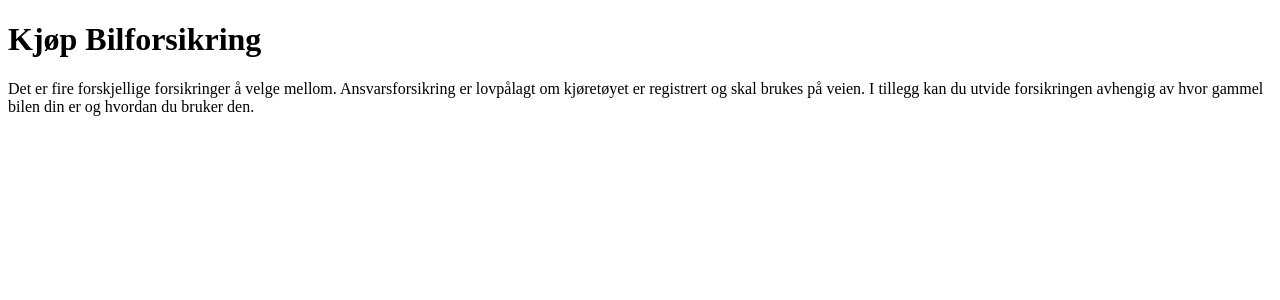
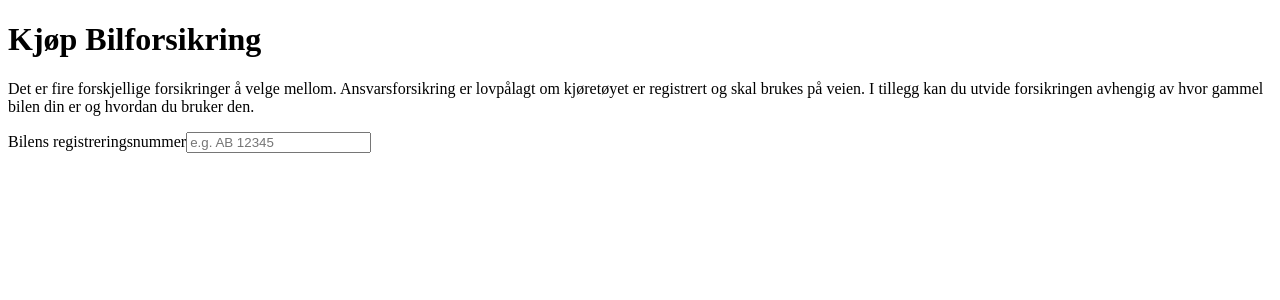
Before and after one commit to vegardok/case-forsikring-2020, a Next.js app: page / in a window 1280 px wide. Shown: the top 300 px of the page. Built offline with nearby package versions, Linux system fonts and the light colour scheme.

Commit message:
Add reg nr input

```diff
--- /dev/null
+++ b/components/RegNrInput.js
@@ -0,0 +1,14 @@
+import React from 'react';
+
+
+// TODO: reg nr validation client or server side?
+
+const RegNrInput = () => (
+  <label>
+    Bilens registreringsnummer
+    <input type="text" placeholder="e.g. AB 12345" />
+  </label>
+);
+
+
+export default RegNrInput;
--- a/pages/index.js
+++ b/pages/index.js
@@ -1,8 +1,14 @@
 import React from 'react';
 import Header from '../components/Header.js';
+import RegNrInput from '../components/RegNrInput.js';
 
 const Index = () => (
-  <Header />
+  <>
+    <Header />
+    <form>
+      <RegNrInput />
+    </form>
+  </>
 );
 
 export default Index;
```
Also changed, not shown: 1 other file (tests, documents, lock files or other folders).
